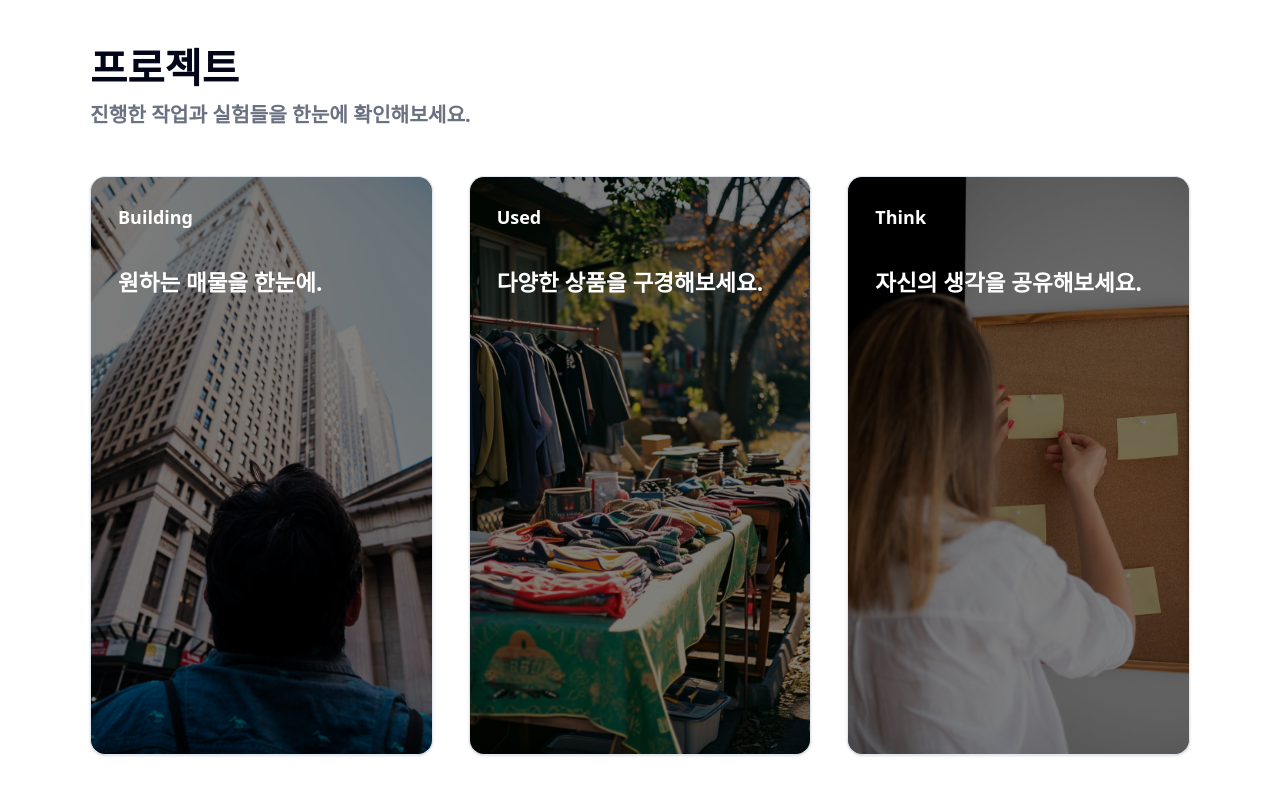
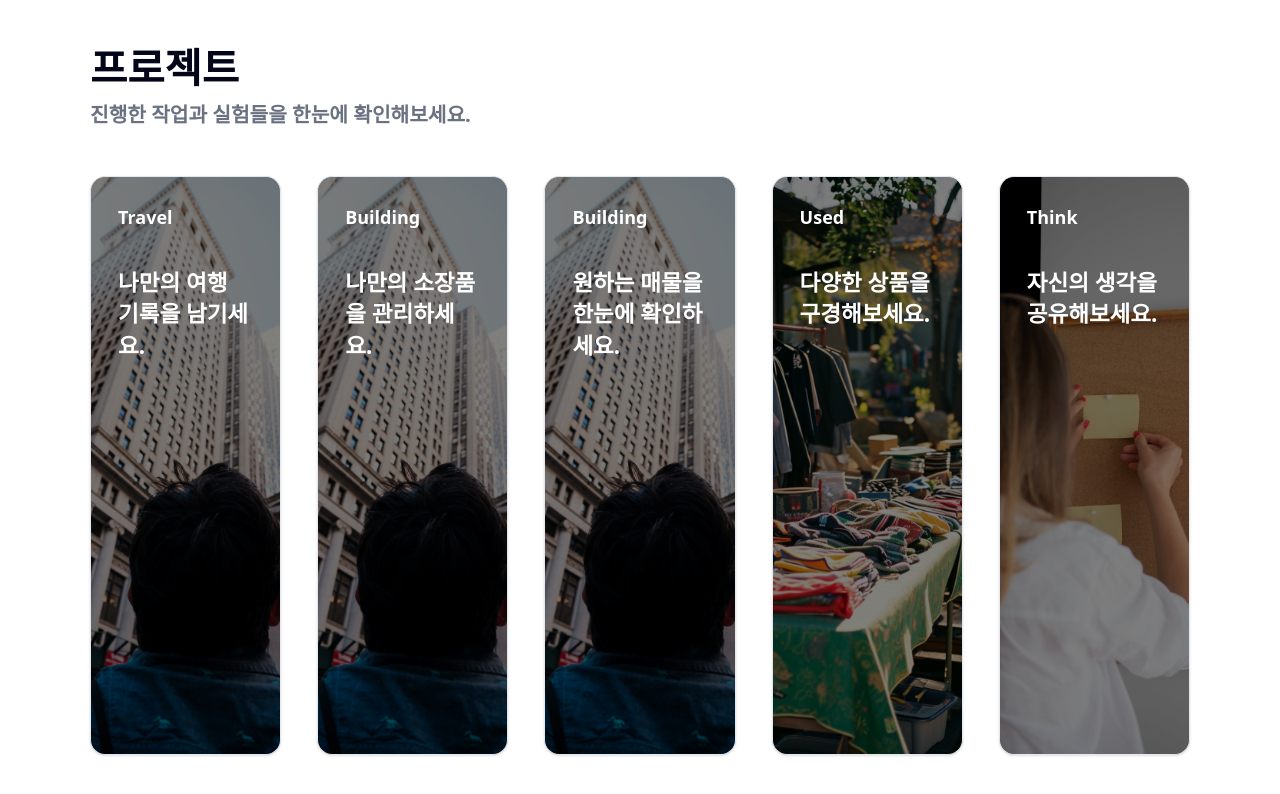
Before and after one commit to calmer-ty/my-projects, a Next.js app: page / in a window 1280 px wide. Shown: the top 794 px of the page. Built offline with nearby package versions, Linux system fonts and the light colour scheme.

Commit message:
refactor: 프로젝트 늘리기, id값 변경

```diff
--- a/src/app/components/units/dashboard/data.ts
+++ b/src/app/components/units/dashboard/data.ts
@@ -1,35 +1,50 @@
 export const projects = [
   {
-    id: 1,
-    title: "Building",
-    desc: "원하는 매물을 한눈에.",
+    id: "project-01",
+    title: "Travel",
+    desc: "나만의 여행 기록을 남기세요.",
     content: "Item 1 상세 내용",
     bgSrc: "real-estate.jpg",
   },
   {
-    id: 2,
+    id: "project-02",
+    title: "Building",
+    desc: "나만의 소장품을 관리하세요.",
+    content: "Item 1 상세 내용",
+    bgSrc: "real-estate.jpg",
+  },
+  {
+    id: "project-03",
+    title: "Building",
+    desc: "원하는 매물을 한눈에 확인하세요.",
+    content: "Item 1 상세 내용",
+    bgSrc: "real-estate.jpg",
+  },
+  {
+    id: "project-04",
     title: "Used",
     desc: "다양한 상품을 구경해보세요.",
     content: "Item 2 상세 내용",
     bgSrc: "used-market.jpg",
   },
   {
-    id: 3,
+    id: "project-05",
     title: "Think",
     desc: "자신의 생각을 공유해보세요.",
     content: "Item 3 상세 내용",
     bgSrc: "free-board.jpg",
   },
 ];
-export const projectData = [
+
+export const projectsData = [
   {
-    id: 1,
+    id: "project-01",
     title: "부동산 거래 서비스",
     bgSrc: "real-estate.jpg",
     desc: "REST API를 활용하여 매물 실거래가를 확인할 수 있으며, 자산 상승률과 매물 가격 변동을 반영하여 선택한 건물의 매수 시기를 예측할 수 있도록 돕는 서비스입니다.",
     date: "2024.06 ~ 2025.01",
     team: "개인 프로젝트",
-    url: "https://real-estate.calmerproject.store",
+    url: "https://realestate.calmerproject.store",
     github: "https://github.com/calmer-ty/frontend-real-estate",
     skill: ["React", "Next.js", "Emotion", "Firebase", "Naver Maps", "REST API"],
 
@@ -46,10 +61,110 @@ export const projectData = [
         difficult: { problem: "한 번에 모든 데이터를 가져와 마커가 많아지면서 렉 발생.", solve: "사용자가 선택한 지역만 로드하도록 최적화. → 로딩 속도 1분 → 3초로 단축." },
         retrospect: "데이터 로딩 속도의 중요성을 체감했으며, 최적화 과정을 통해 효율적인 데이터 분할 방법을 익혔습니다. 이를 통해 사용자 경험을 개선하는 방법을 배울 수 있었습니다.",
       },
+      {
+        title: "건물 유형 분류 및 API 활용",
+        core: ["아파트, 오피스텔, 빌라로 건물 유형을 구분.", "각 건물 유형에 맞는 REST API 호출을 통해 효율적으로 기능 추가."],
+        difficult: {
+          problem: "처음에 아파트 데이터만을 기준으로 작업하여, 이후 빌라나 오피스텔 데이터를 추가할 때 코드의 일관성을 유지하는 것이 어려웠음.",
+          solve: "REST API의 데이터 구조를 분석하여 공통된 타입을 정의하고, 엔드포인트를 분기 처리하여 프로젝트의 확장성을 확보함.",
+        },
+        retrospect:
+          "프로젝트 초기 설계 단계에서 확장 가능성을 충분히 고려하지 않아 예상치 못한 어려움을 겪었습니다. 이번 경험을 통해 기능 확장성을 고려하여 설계하는 것이 중요하다는 점을 깨달았습니다.",
+      },
+      {
+        title: "구글 로그인",
+        core: ["구글 계정과 연동하여 회원 관리", "로그인 후 매물 등록 및 조회 가능."],
+        difficult: { problem: "NextAuth로 구현했지만, 배포 시 로그인이 안되는 문제 발생.", solve: "원인 파악이 어려워, Firebase Authentication으로 변경하여 로그인 문제를 해결." },
+        retrospect: "배포 환경에서 예상치 못한 문제가 발생할 수 있음을 다시 한번 깨달았습니다.",
+      },
     ],
   },
   {
-    id: 2,
+    id: "project-02",
+    title: "부동산 거래 서비스",
+    bgSrc: "real-estate.jpg",
+    desc: "REST API를 활용하여 매물 실거래가를 확인할 수 있으며, 자산 상승률과 매물 가격 변동을 반영하여 선택한 건물의 매수 시기를 예측할 수 있도록 돕는 서비스입니다.",
+    date: "2024.06 ~ 2025.01",
+    team: "개인 프로젝트",
+    url: "https://realestate.calmerproject.store",
+    github: "https://github.com/calmer-ty/frontend-real-estate",
+    skill: ["React", "Next.js", "Emotion", "Firebase", "Naver Maps", "REST API"],
+
+    features: [
+      {
+        title: "지도 기반 매물 시각화",
+        core: [
+          "REST API를 기반으로 지도에 매물 정보를 마커로 표시.",
+          "마커 클러스터링으로 중복 마커 정리.",
+          "정보창을 통해 건물의 간단한 주소 및 실거래가 제공.",
+          "사용자가 선택한 지역의 데이터를 제공.",
+          "매물 등록 여부에 따라 마커 색상 구분. (파란색: 있음 / 회색: 없음)",
+        ],
+        difficult: { problem: "한 번에 모든 데이터를 가져와 마커가 많아지면서 렉 발생.", solve: "사용자가 선택한 지역만 로드하도록 최적화. → 로딩 속도 1분 → 3초로 단축." },
+        retrospect: "데이터 로딩 속도의 중요성을 체감했으며, 최적화 과정을 통해 효율적인 데이터 분할 방법을 익혔습니다. 이를 통해 사용자 경험을 개선하는 방법을 배울 수 있었습니다.",
+      },
+      {
+        title: "건물 유형 분류 및 API 활용",
+        core: ["아파트, 오피스텔, 빌라로 건물 유형을 구분.", "각 건물 유형에 맞는 REST API 호출을 통해 효율적으로 기능 추가."],
+        difficult: {
+          problem: "처음에 아파트 데이터만을 기준으로 작업하여, 이후 빌라나 오피스텔 데이터를 추가할 때 코드의 일관성을 유지하는 것이 어려웠음.",
+          solve: "REST API의 데이터 구조를 분석하여 공통된 타입을 정의하고, 엔드포인트를 분기 처리하여 프로젝트의 확장성을 확보함.",
+        },
+        retrospect:
+          "프로젝트 초기 설계 단계에서 확장 가능성을 충분히 고려하지 않아 예상치 못한 어려움을 겪었습니다. 이번 경험을 통해 기능 확장성을 고려하여 설계하는 것이 중요하다는 점을 깨달았습니다.",
+      },
+      {
+        title: "구글 로그인",
+        core: ["구글 계정과 연동하여 회원 관리", "로그인 후 매물 등록 및 조회 가능."],
+        difficult: { problem: "NextAuth로 구현했지만, 배포 시 로그인이 안되는 문제 발생.", solve: "원인 파악이 어려워, Firebase Authentication으로 변경하여 로그인 문제를 해결." },
+        retrospect: "배포 환경에서 예상치 못한 문제가 발생할 수 있음을 다시 한번 깨달았습니다.",
+      },
+    ],
+  },
+  {
+    id: "project-03",
+    title: "부동산 거래 서비스",
+    bgSrc: "real-estate.jpg",
+    desc: "REST API를 활용하여 매물 실거래가를 확인할 수 있으며, 자산 상승률과 매물 가격 변동을 반영하여 선택한 건물의 매수 시기를 예측할 수 있도록 돕는 서비스입니다.",
+    date: "2024.06 ~ 2025.01",
+    team: "개인 프로젝트",
+    url: "https://realestate.calmerproject.store",
+    github: "https://github.com/calmer-ty/frontend-real-estate",
+    skill: ["React", "Next.js", "Emotion", "Firebase", "Naver Maps", "REST API"],
+
+    features: [
+      {
+        title: "지도 기반 매물 시각화",
+        core: [
+          "REST API를 기반으로 지도에 매물 정보를 마커로 표시.",
+          "마커 클러스터링으로 중복 마커 정리.",
+          "정보창을 통해 건물의 간단한 주소 및 실거래가 제공.",
+          "사용자가 선택한 지역의 데이터를 제공.",
+          "매물 등록 여부에 따라 마커 색상 구분. (파란색: 있음 / 회색: 없음)",
+        ],
+        difficult: { problem: "한 번에 모든 데이터를 가져와 마커가 많아지면서 렉 발생.", solve: "사용자가 선택한 지역만 로드하도록 최적화. → 로딩 속도 1분 → 3초로 단축." },
+        retrospect: "데이터 로딩 속도의 중요성을 체감했으며, 최적화 과정을 통해 효율적인 데이터 분할 방법을 익혔습니다. 이를 통해 사용자 경험을 개선하는 방법을 배울 수 있었습니다.",
+      },
+      {
+        title: "건물 유형 분류 및 API 활용",
+        core: ["아파트, 오피스텔, 빌라로 건물 유형을 구분.", "각 건물 유형에 맞는 REST API 호출을 통해 효율적으로 기능 추가."],
+        difficult: {
+          problem: "처음에 아파트 데이터만을 기준으로 작업하여, 이후 빌라나 오피스텔 데이터를 추가할 때 코드의 일관성을 유지하는 것이 어려웠음.",
+          solve: "REST API의 데이터 구조를 분석하여 공통된 타입을 정의하고, 엔드포인트를 분기 처리하여 프로젝트의 확장성을 확보함.",
+        },
+        retrospect:
+          "프로젝트 초기 설계 단계에서 확장 가능성을 충분히 고려하지 않아 예상치 못한 어려움을 겪었습니다. 이번 경험을 통해 기능 확장성을 고려하여 설계하는 것이 중요하다는 점을 깨달았습니다.",
+      },
+      {
+        title: "구글 로그인",
+        core: ["구글 계정과 연동하여 회원 관리", "로그인 후 매물 등록 및 조회 가능."],
+        difficult: { problem: "NextAuth로 구현했지만, 배포 시 로그인이 안되는 문제 발생.", solve: "원인 파악이 어려워, Firebase Authentication으로 변경하여 로그인 문제를 해결." },
+        retrospect: "배포 환경에서 예상치 못한 문제가 발생할 수 있음을 다시 한번 깨달았습니다.",
+      },
+    ],
+  },
+  {
+    id: "project-04",
     title: "중고 마켓",
     bgSrc: "used-market.jpg",
     desc: "중고 상품을 등록하고 카카오 페이로 구매 테스트와 거래 장소를 카카오 지도로 볼 수 있는 서비스입니다.",
@@ -72,7 +187,7 @@ export const projectData = [
     ],
   },
   {
-    id: 3,
+    id: "project-05",
     title: "자유 게시판",
     bgSrc: "free-board.jpg",
     desc: "게시물을 등록, 관리하고 다른 사용자끼리 게시물을 공유할 수 있는 서비스입니다",
--- a/src/app/components/units/dashboard/dialog.tsx
+++ b/src/app/components/units/dashboard/dialog.tsx
@@ -3,18 +3,21 @@ import { Card, CardContent, CardHeader, CardTitle } from "@/components/ui/card";
 import { FaRegCalendarAlt, FaUser } from "react-icons/fa";
 
 import { skillIcons } from "@/src/app/commons/types/constants/skillIcons";
-import { projectData } from "./data";
+import { projectsData } from "./data";
 
 interface IDashboardDialogProps {
-  selectedId: number | null;
-  setSelectedId: React.Dispatch<React.SetStateAction<number | null>>;
+  selectedId: string | null;
+  setSelectedId: React.Dispatch<React.SetStateAction<string | null>>;
 }
 export default function DashboardDialog({ selectedId, setSelectedId }: IDashboardDialogProps) {
-  const selectedProject = projectData.find((p) => p.id === selectedId);
+  const selectedProject = projectsData.find((p) => p.id === selectedId);
 
   return (
     <Dialog open={!!selectedId} onOpenChange={() => setSelectedId(null)}>
-      <DialogContent className="p-10 max-w-100 sm:max-w-130 md:max-w-170 lg:max-w-240 sm:max-h-150">
+      <DialogContent
+        className="p-10 max-w-100
+          sm:max-w-130 md:max-w-170 lg:max-w-240 sm:h-150"
+      >
         {selectedProject && (
           <>
             <DialogHeader>
--- a/src/app/components/units/dashboard/index.tsx
+++ b/src/app/components/units/dashboard/index.tsx
@@ -5,7 +5,7 @@ import DashboardProjects from "./projects";
 import DashboardDialog from "./dialog";
 
 export default function DashboardUI() {
-  const [selectedId, setSelectedId] = useState<number | null>(null);
+  const [selectedId, setSelectedId] = useState<string | null>(null);
 
   return (
     <article className="flex flex-col h-screen">
--- a/src/app/components/units/dashboard/projects.tsx
+++ b/src/app/components/units/dashboard/projects.tsx
@@ -1,12 +1,12 @@
+import { useEffect, useState } from "react";
 import { motion } from "framer-motion";
 
 import { Card } from "@/components/ui/card";
 
 import { projects } from "./data";
-import { useEffect, useState } from "react";
 
 interface IDashboardProjectsProps {
-  setSelectedId: (value: React.SetStateAction<number | null>) => void;
+  setSelectedId: (value: React.SetStateAction<string | null>) => void;
 }
 export default function DashboardProjects({ setSelectedId }: IDashboardProjectsProps) {
   const MotionCard = motion(Card);
```
